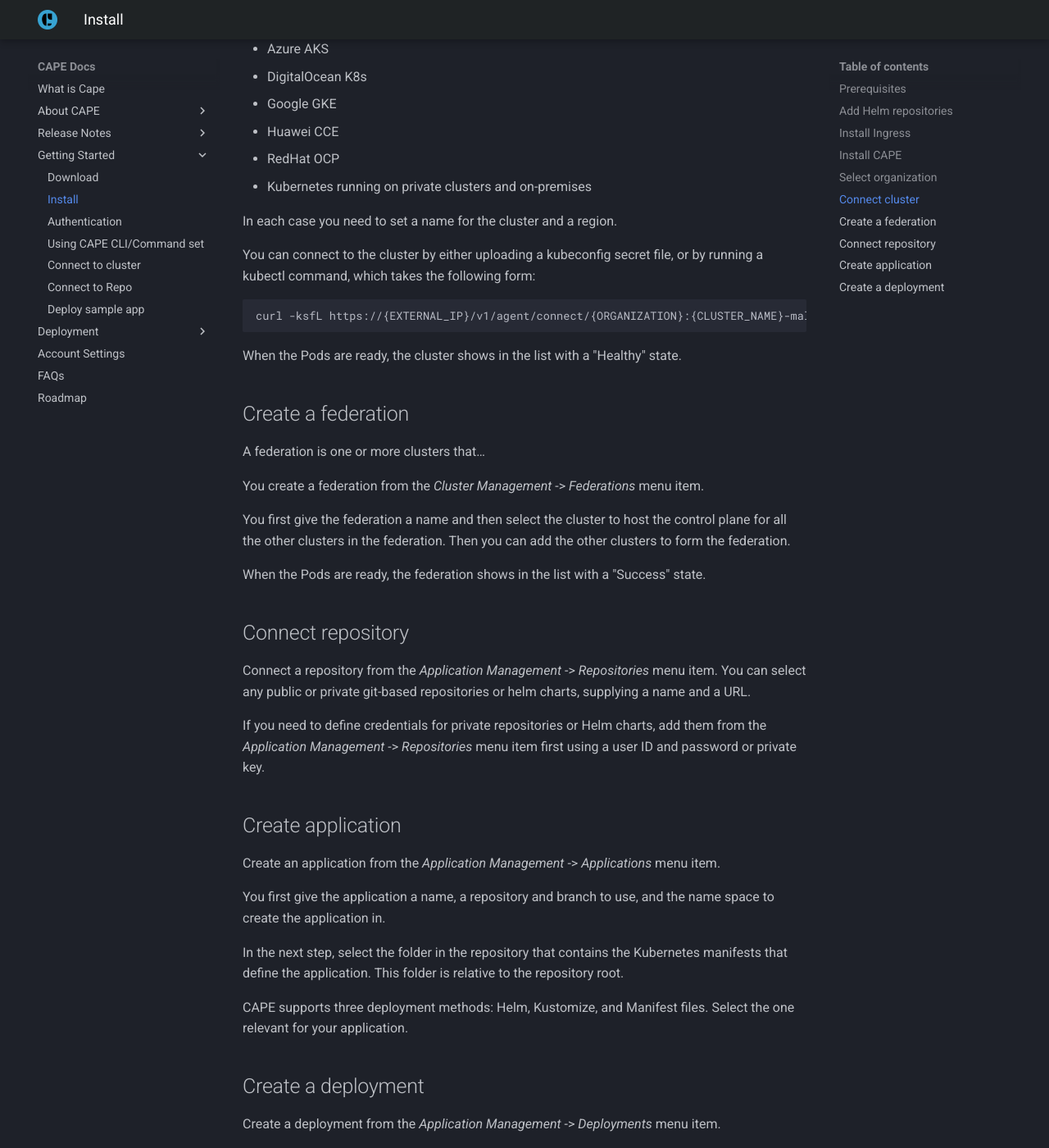
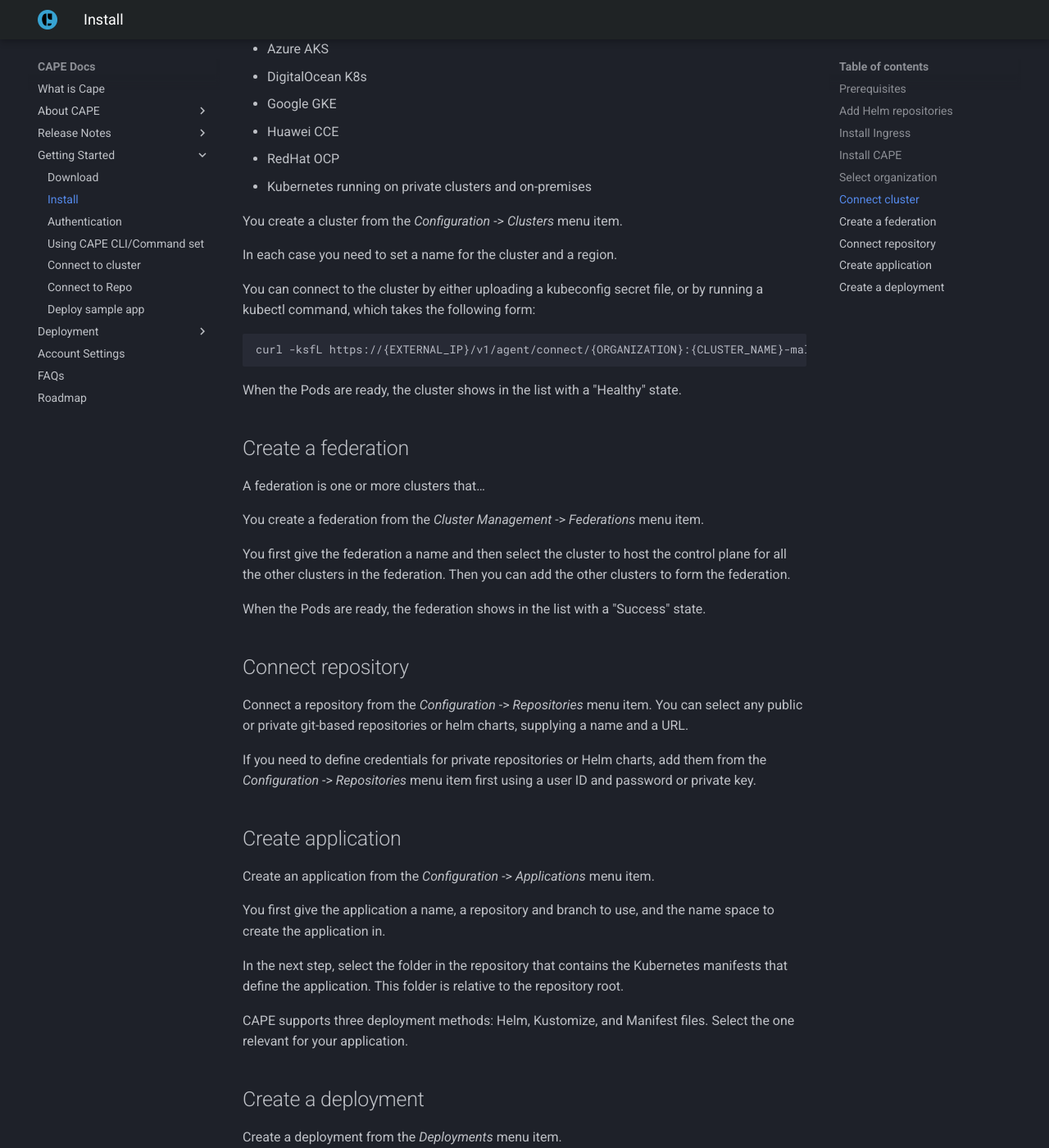
Before and after one commit to thomasyit/capedocs_testmike, an MkDocs documentation site: the page built from docs/getting-started/install.md, in a window 1280 px wide and 1400 px high, scrolled down 2349 px. Shown: the whole window at 82% size. Built offline with MkDocs 1.6.1 and Material for MkDocs 9.7.7, drawn with Linux system fonts in a browser that asks for light colours.

Commit message:
Start docs with new UI

```diff
--- a/docs/getting-started/install.md
+++ b/docs/getting-started/install.md
@@ -121,6 +121,8 @@
 - RedHat OCP
 - Kubernetes running on private clusters and on-premises
 
+You create a cluster from the _Configuration_ -> _Clusters_ menu item.
+
 In each case you need to set a name for the cluster and a region.
 
 You can connect to the cluster by either uploading a kubeconfig secret file, or by running a kubectl command, which takes the following form:
@@ -147,13 +149,13 @@
 
 ## Connect repository
 
-Connect a repository from the _Application Management_ -> _Repositories_ menu item. You can select any public or private git-based repositories or helm charts, supplying a name and a URL.
+Connect a repository from the _Configuration_ -> _Repositories_ menu item. You can select any public or private git-based repositories or helm charts, supplying a name and a URL.
 
-If you need to define credentials for private repositories or Helm charts, add them from the _Application Management_ -> _Repositories_ menu item first using a user ID and password or private key.
+If you need to define credentials for private repositories or Helm charts, add them from the _Configuration_ -> _Repositories_ menu item first using a user ID and password or private key.
 
 ## Create application
 
-Create an application from the _Application Management_ -> _Applications_ menu item.
+Create an application from the _Configuration_ -> _Applications_ menu item.
 
 You first give the application a name, a repository and branch to use, and the name space to create the application in.
 
@@ -163,7 +165,7 @@
 
 ## Create a deployment
 
-Create a deployment from the _Application Management_ -> _Deployments_ menu item.
+Create a deployment from the _Deployments_ menu item.
 
 You first give the deployment a name, an application to deploy, the namespace to deploy the application to, and git branch or tag to pull the application definitions from.
 
```
